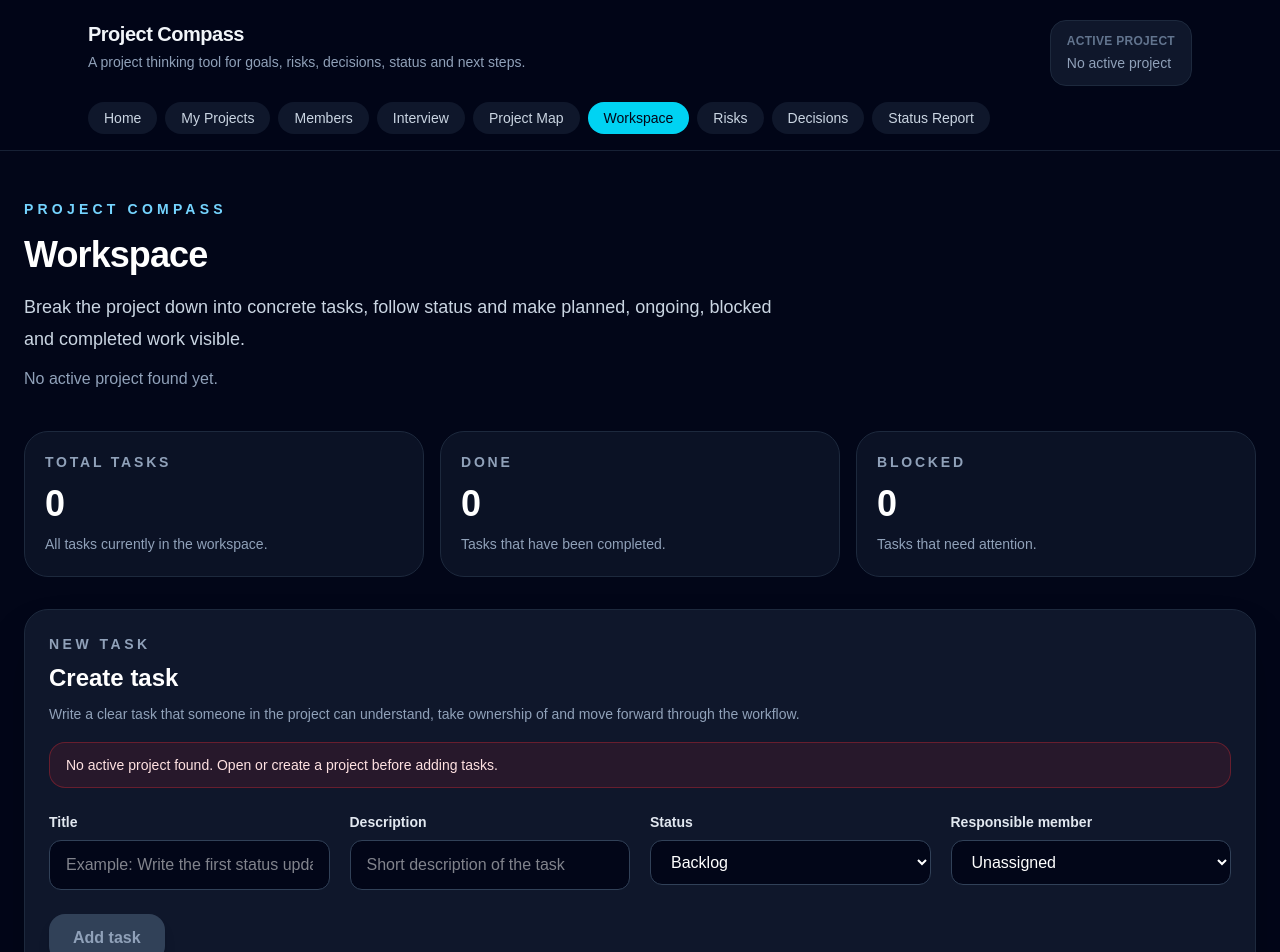
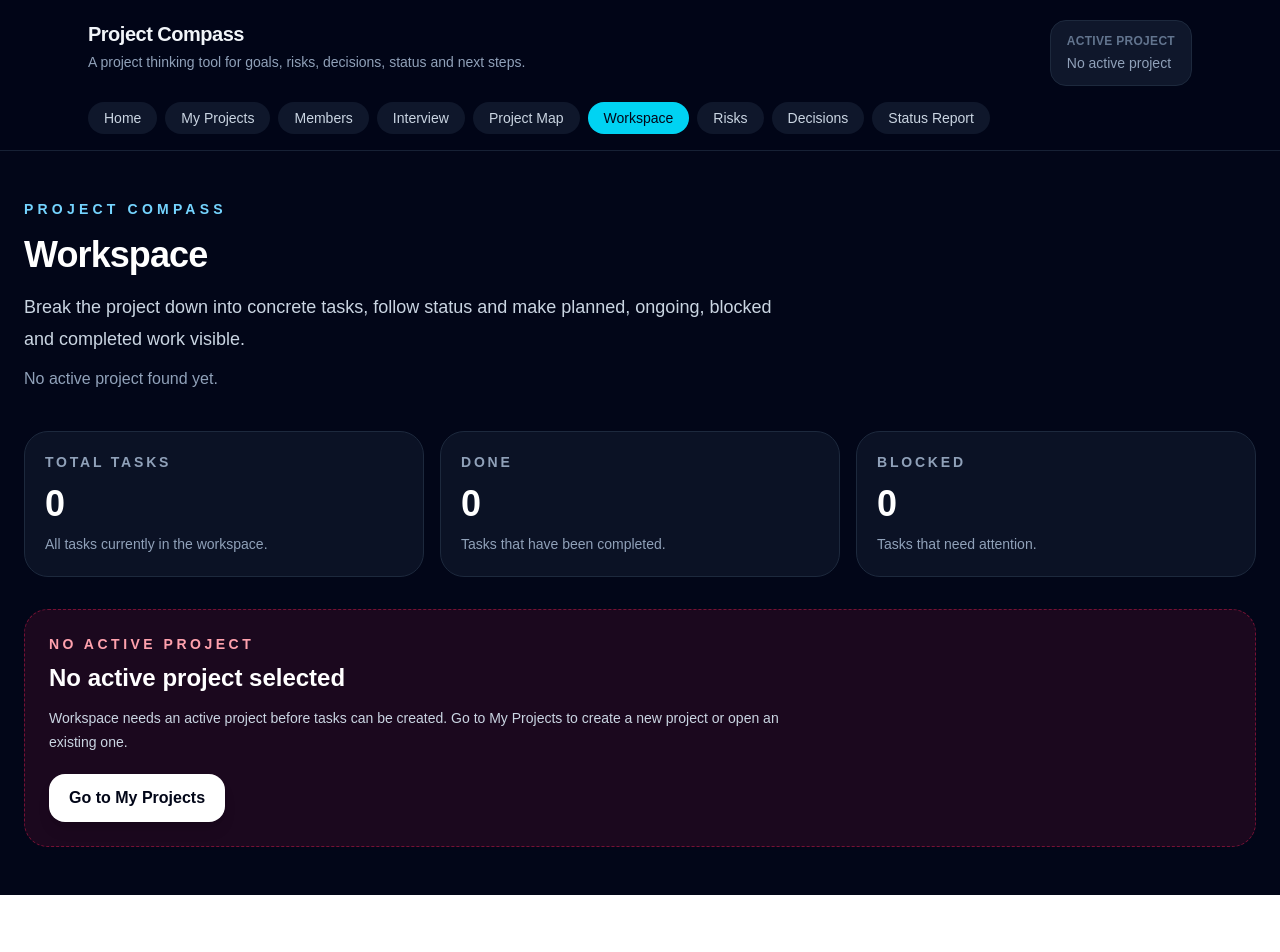
Before and after one commit to Zion8a/project-compass, a Next.js app: page /project-board in a window 1280 px wide. Shown: the top 952 px of the page. After the commit the page ends 895 px from the top, so only its background shows below. Built offline with nearby package versions, Linux system fonts and the light colour scheme.

Commit message:
Improve workspace no active project state

```diff
--- a/src/app/project-board/page.tsx
+++ b/src/app/project-board/page.tsx
@@ -1,5 +1,6 @@
 "use client";
 
+import Link from "next/link";
 import { useEffect, useState } from "react";
 import AppHeader from "../../components/AppHeader";
 import {
@@ -287,30 +288,35 @@ export default function ProjectBoardPage() {
           />
         </div>
 
+        {!activeProject ? (
+          <NoActiveProjectState />
+        ) : (
+          <>
             <form
               onSubmit={handleCreateTask}
               className="mb-10 rounded-3xl border border-slate-800 bg-slate-900 p-6 shadow-2xl"
+              aria-labelledby="create-task-heading"
+              aria-describedby="create-task-description"
             >
               <div className="flex flex-col gap-2">
                 <p className="text-sm font-semibold uppercase tracking-[0.25em] text-slate-400">
                   New task
                 </p>
 
-            <h2 className="text-2xl font-bold">Create task</h2>
+                <h2 id="create-task-heading" className="text-2xl font-bold">
+                  Create task
+                </h2>
 
-            <p className="max-w-3xl text-sm leading-6 text-slate-400">
-              Write a clear task that someone in the project can understand,
-              take ownership of and move forward through the workflow.
+                <p
+                  id="create-task-description"
+                  className="max-w-3xl text-sm leading-6 text-slate-400"
+                >
+                  Write a clear task that someone in the project can
+                  understand, take ownership of and move forward through the
+                  workflow.
                 </p>
 
-            {!activeProject && (
-              <p className="mt-2 rounded-2xl border border-red-500/30 bg-red-500/10 px-4 py-3 text-sm text-red-100">
-                No active project found. Open or create a project before adding
-                tasks.
-              </p>
-            )}
-
-            {activeProject && projectMembers.length === 0 && (
+                {projectMembers.length === 0 && (
                   <p className="mt-2 rounded-2xl border border-amber-500/30 bg-amber-500/10 px-4 py-3 text-sm text-amber-100">
                     Add project members before assigning responsibility. You can
                     still create tasks without an owner.
@@ -330,8 +336,11 @@ export default function ProjectBoardPage() {
                     id="task-title"
                     type="text"
                     value={taskTitle}
-                onChange={(event) => handleTaskTitleChange(event.target.value)}
+                    onChange={(event) =>
+                      handleTaskTitleChange(event.target.value)
+                    }
                     placeholder="Example: Write the first status update"
+                    aria-required="true"
                     aria-invalid={taskTitleError ? "true" : "false"}
                     aria-describedby={
                       taskTitleError ? "task-title-error" : undefined
@@ -341,12 +350,13 @@ export default function ProjectBoardPage() {
                         ? "border-rose-500 focus:border-rose-400"
                         : "border-slate-700 focus:border-sky-300"
                     }`}
-                disabled={!activeProject}
                   />
 
                   {taskTitleError && (
                     <p
                       id="task-title-error"
+                      role="alert"
+                      aria-live="polite"
                       className="mt-2 text-sm font-medium text-rose-300"
                     >
                       {taskTitleError}
@@ -365,10 +375,11 @@ export default function ProjectBoardPage() {
                     id="task-description"
                     type="text"
                     value={taskDescription}
-                onChange={(event) => setTaskDescription(event.target.value)}
+                    onChange={(event) =>
+                      setTaskDescription(event.target.value)
+                    }
                     placeholder="Short description of the task"
                     className="mt-2 w-full rounded-xl border border-slate-700 bg-slate-950 px-4 py-3 text-white outline-none focus:border-sky-300"
-                disabled={!activeProject}
                   />
                 </div>
 
@@ -386,7 +397,6 @@ export default function ProjectBoardPage() {
                       setTaskStatus(event.target.value as ProjectTaskStatus)
                     }
                     className="mt-2 w-full rounded-xl border border-slate-700 bg-slate-950 px-4 py-3 text-white outline-none focus:border-sky-300"
-                disabled={!activeProject}
                   >
                     {columns.map((column) => (
                       <option key={column.id} value={column.id}>
@@ -408,7 +418,6 @@ export default function ProjectBoardPage() {
                     value={taskOwnerId}
                     onChange={(event) => setTaskOwnerId(event.target.value)}
                     className="mt-2 w-full rounded-xl border border-slate-700 bg-slate-950 px-4 py-3 text-white outline-none focus:border-sky-300"
-                disabled={!activeProject}
                   >
                     <option value="">Unassigned</option>
                     {projectMembers.map((member) => (
@@ -422,14 +431,13 @@ export default function ProjectBoardPage() {
 
               <button
                 type="submit"
-            disabled={!activeProject}
-            className="mt-6 rounded-2xl bg-white px-6 py-3 font-semibold text-slate-950 shadow-lg hover:bg-slate-200 disabled:cursor-not-allowed disabled:bg-slate-700 disabled:text-slate-400"
+                className="mt-6 rounded-2xl bg-white px-6 py-3 font-semibold text-slate-950 shadow-lg hover:bg-slate-200"
               >
                 Add task
               </button>
             </form>
 
-        {tasks.length === 0 && activeProject && <WorkspaceEmptyState />}
+            {tasks.length === 0 && <WorkspaceEmptyState />}
 
             <div className="grid gap-4 lg:grid-cols-6">
               {columns.map((column) => {
@@ -464,7 +472,9 @@ export default function ProjectBoardPage() {
                           key={task.id}
                           className="rounded-2xl border border-slate-800 bg-slate-950 p-4"
                         >
-                      <h3 className="font-semibold text-white">{task.title}</h3>
+                          <h3 className="font-semibold text-white">
+                            {task.title}
+                          </h3>
 
                           {task.description && (
                             <p className="mt-2 text-sm leading-6 text-slate-300">
@@ -510,8 +520,36 @@ export default function ProjectBoardPage() {
                 );
               })}
             </div>
+          </>
+        )}
       </section>
     </main>
+  );
+}
+
+function NoActiveProjectState() {
+  return (
+    <section className="rounded-3xl border border-dashed border-rose-500/40 bg-rose-500/10 p-6">
+      <p className="text-sm font-semibold uppercase tracking-[0.25em] text-rose-300">
+        No active project
+      </p>
+
+      <h2 className="mt-2 text-2xl font-bold">No active project selected</h2>
+
+      <p className="mt-3 max-w-3xl text-sm leading-6 text-slate-300">
+        Workspace needs an active project before tasks can be created. Go to My
+        Projects to create a new project or open an existing one.
+      </p>
+
+      <div className="mt-5">
+        <Link
+          href="/projects"
+          className="inline-flex rounded-2xl bg-white px-5 py-3 font-semibold text-slate-950 shadow-lg hover:bg-slate-200"
+        >
+          Go to My Projects
+        </Link>
+      </div>
+    </section>
   );
 }
 
```
Also changed, not shown: 1 other file (tests, documents, lock files or other folders). Lines whose indentation alone changed are shown as unchanged.
